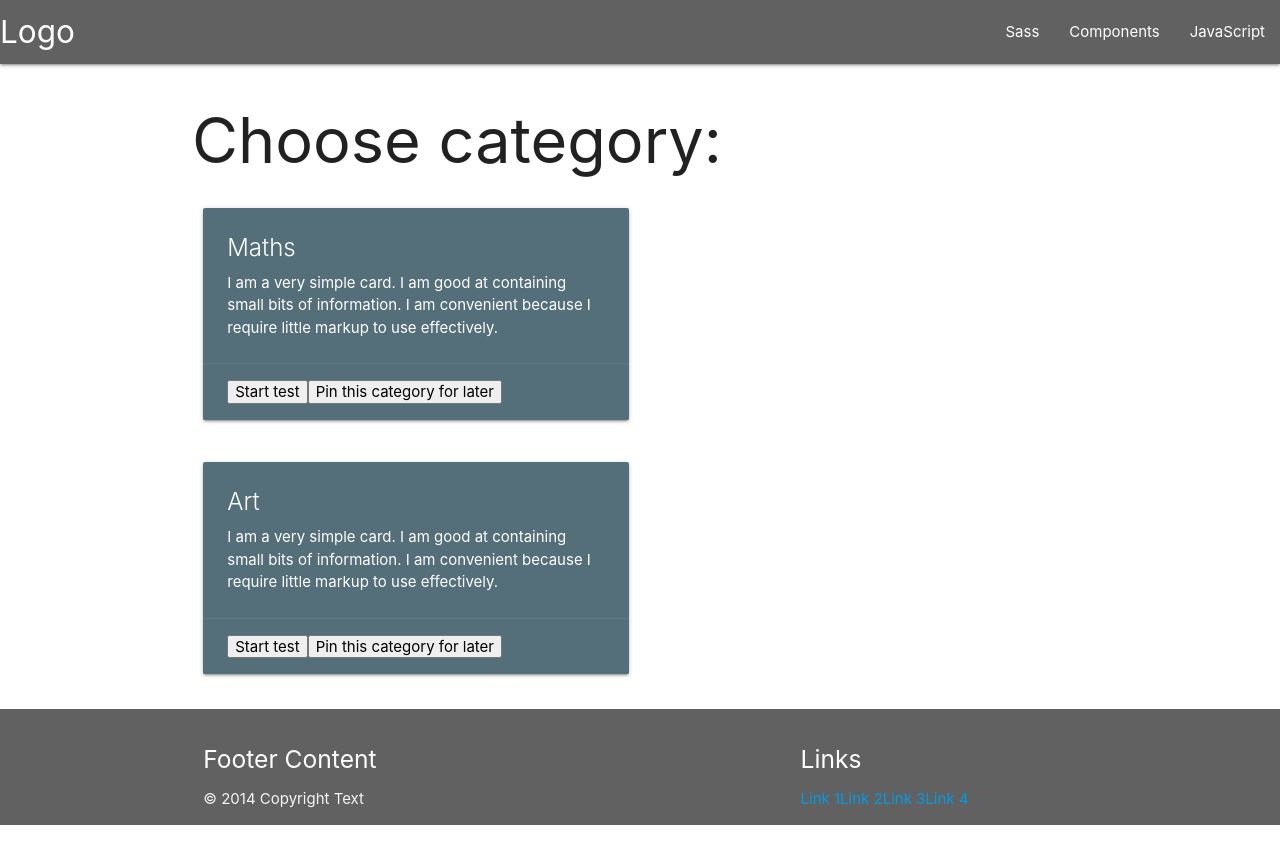
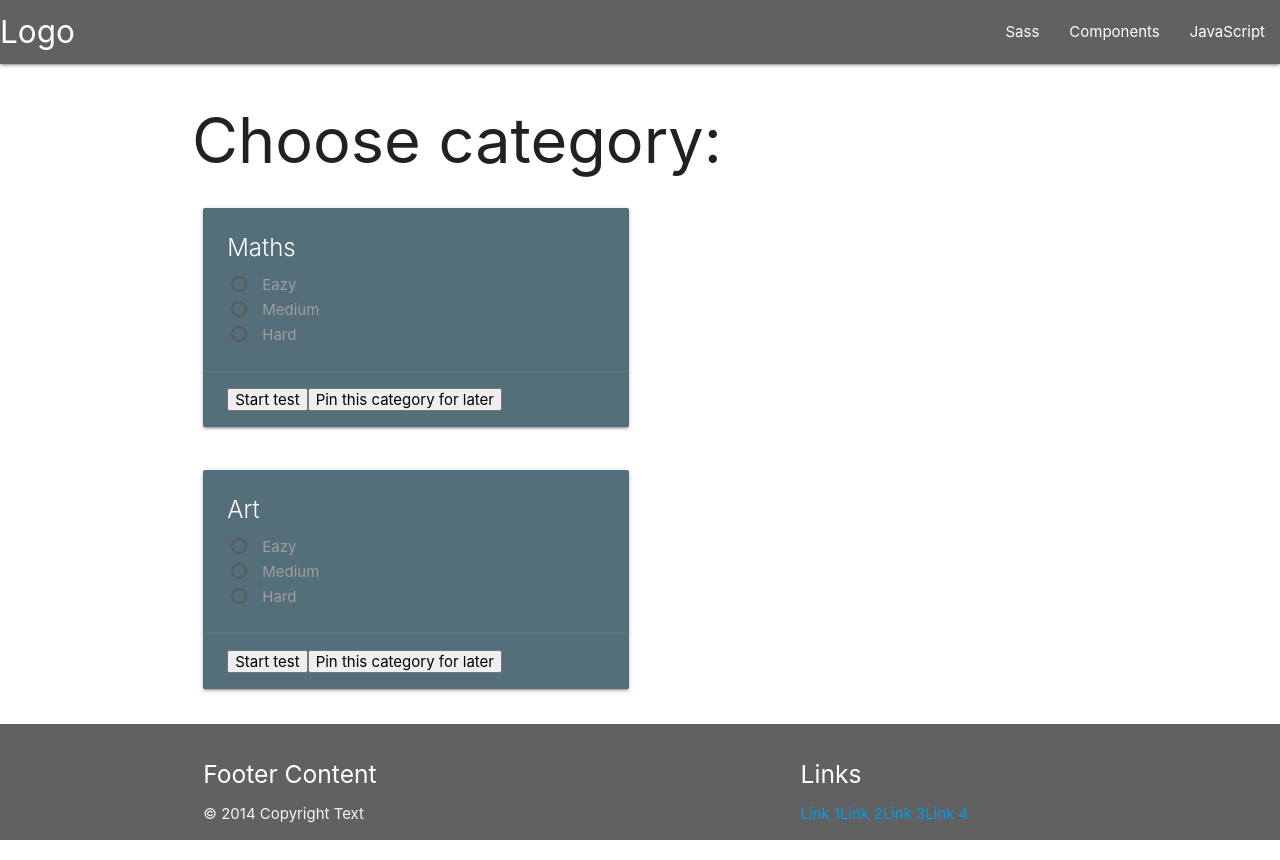
Before and after one commit to MomchilAngelovv/Xamply, a React (Create React App) app in the folder Xamply/Web/Xamply.Web/ClientApp/: page / in a window 1280 px wide. Built offline with nearby package versions, Linux system fonts and the light colour scheme.

Commit message:
Add labels for difficulty

```diff
--- a/Xamply/Web/Xamply.Web/ClientApp/src/components/Dashboard.js
+++ b/Xamply/Web/Xamply.Web/ClientApp/src/components/Dashboard.js
@@ -13,8 +13,22 @@ class Dashboard extends React.Component {
           <div className="card blue-grey darken-1">
             <div className="card-content white-text">
               <span className="card-title">{category.name}</span>
-              <p>I am a very simple card. I am good at containing small bits of information.
-          I am convenient because I require little markup to use effectively.</p>
+              <p>
+                <label>
+                  <input name="category-difficult" type="radio" className="with-gap" />
+                  <span>Eazy</span>
+                </label>
+                <br />
+                <label>
+                  <input name="category-difficult" type="radio" className="with-gap" />
+                  <span>Medium</span>
+                </label>
+                <br />
+                <label>
+                  <input name="category-difficult" type="radio" className="with-gap" />
+                  <span>Hard</span>
+                </label>
+              </p>
             </div>
             <div className="card-action">
               <button>Start test</button>
```
